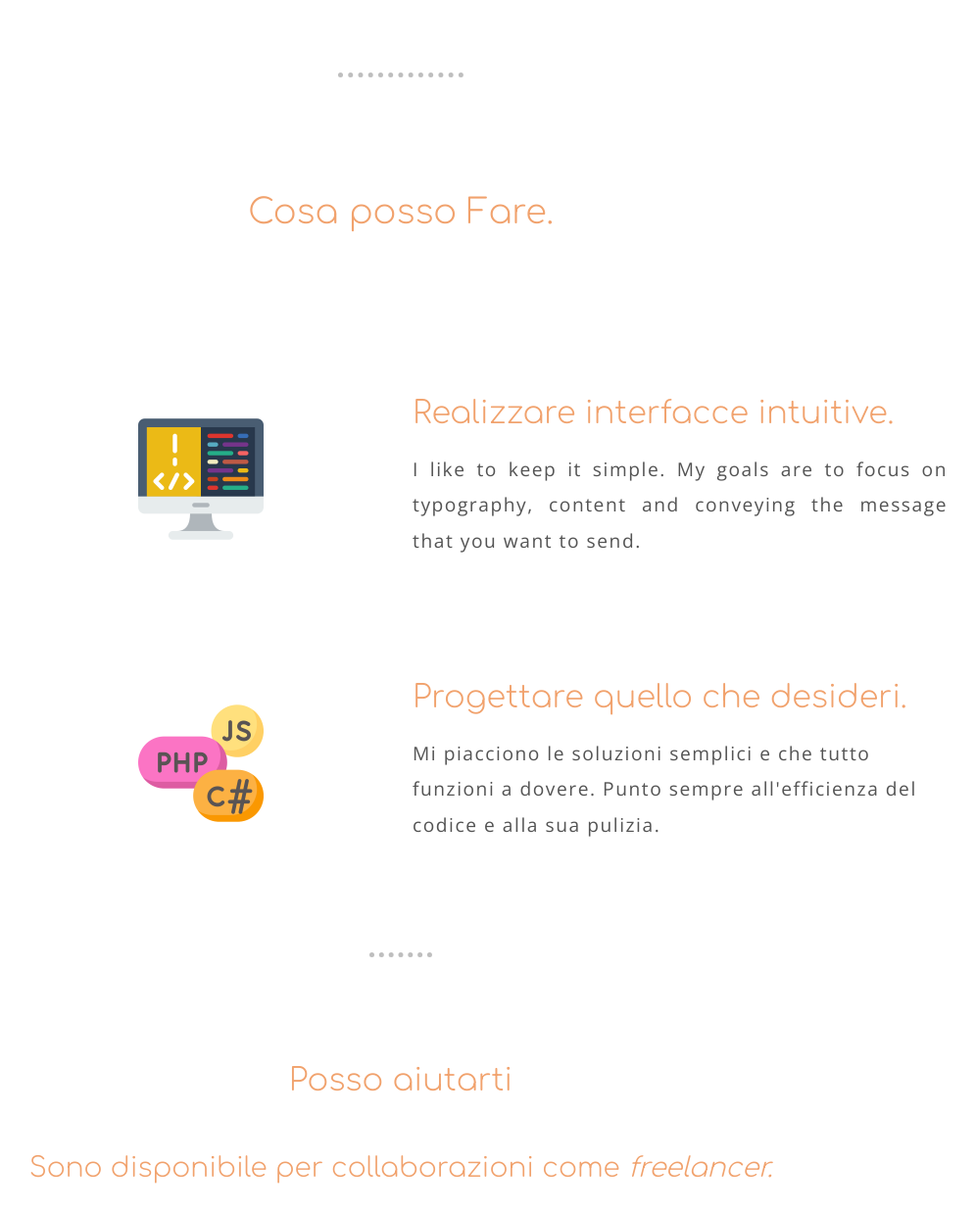
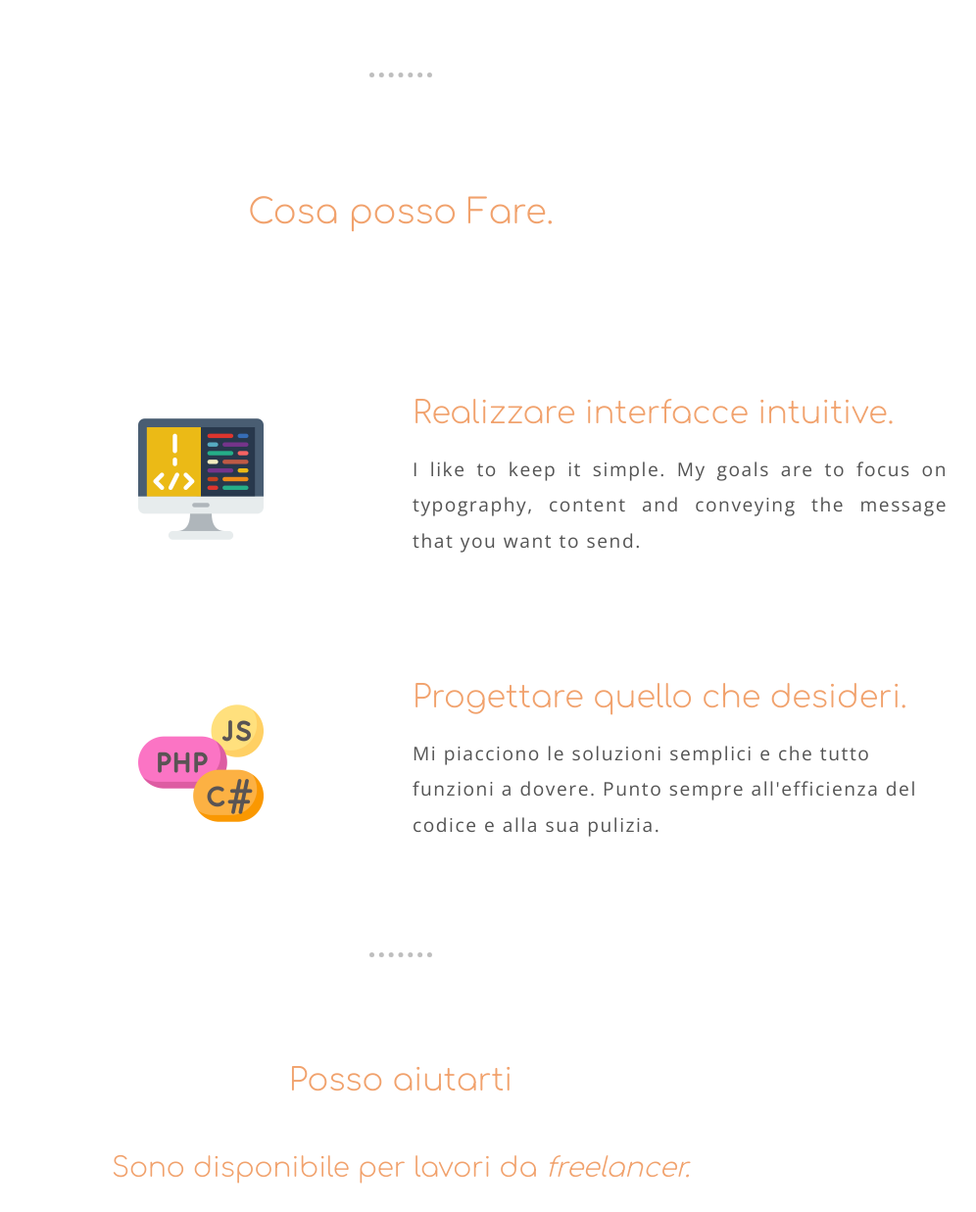
Before and after one commit to matteolinux/curriculum-Cicciottello, a plain HTML site: page index.html in a window 1280 px wide. Shown: the part 1363-2600 px from the top of the page at 98% size, without its empty margins (231-1227 px from the left). Drawn offline with nearby package versions, Linux system fonts and the light colour scheme; a script that the page names is missing.

Commit message:
Update index.html

```diff
--- a/index.html
+++ b/index.html
@@ -106,7 +106,7 @@
 
 
     <hr style="
-                width: 10%;
+                width: 5%;
                 margin: auto;
                 border: 0;
                 background-color:white;
@@ -218,7 +218,7 @@
 
                     <h2 class="aiuto ">Posso aiutarti</h2>
 
-                    <h3>Sono disponibile per collaborazioni come <em>freelancer.</em></h3>
+                    <h3>Sono disponibile per lavori da <em>freelancer.</em></h3>
 
                     <p>Sei hai in mente un'idea per il software della tua azienda,<br> o vuoi migliorare quello che hai già, <span><strong><em>contattami.</em></strong></span></p>
 
```
